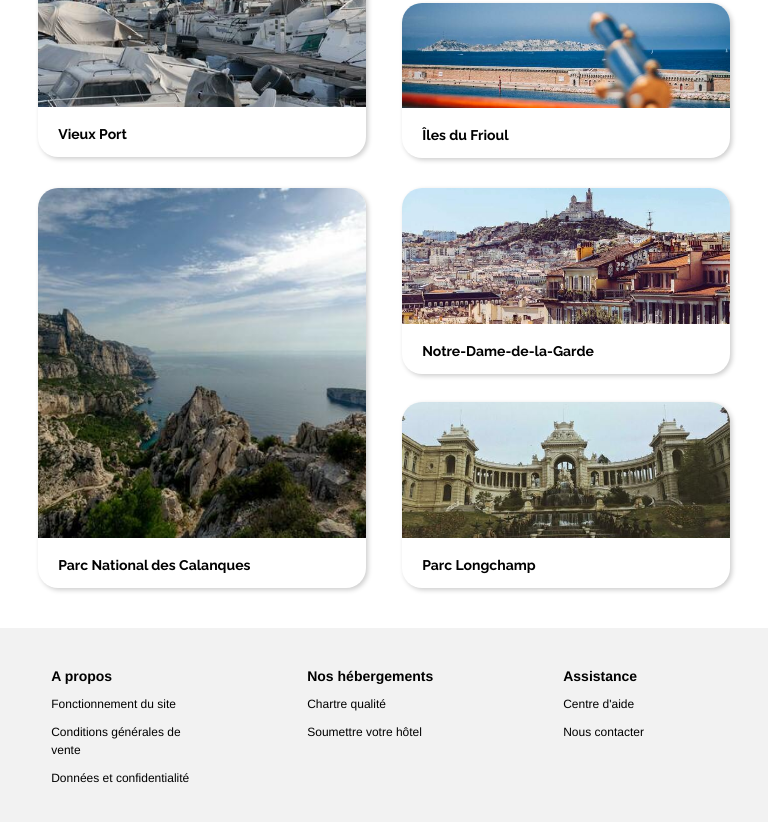
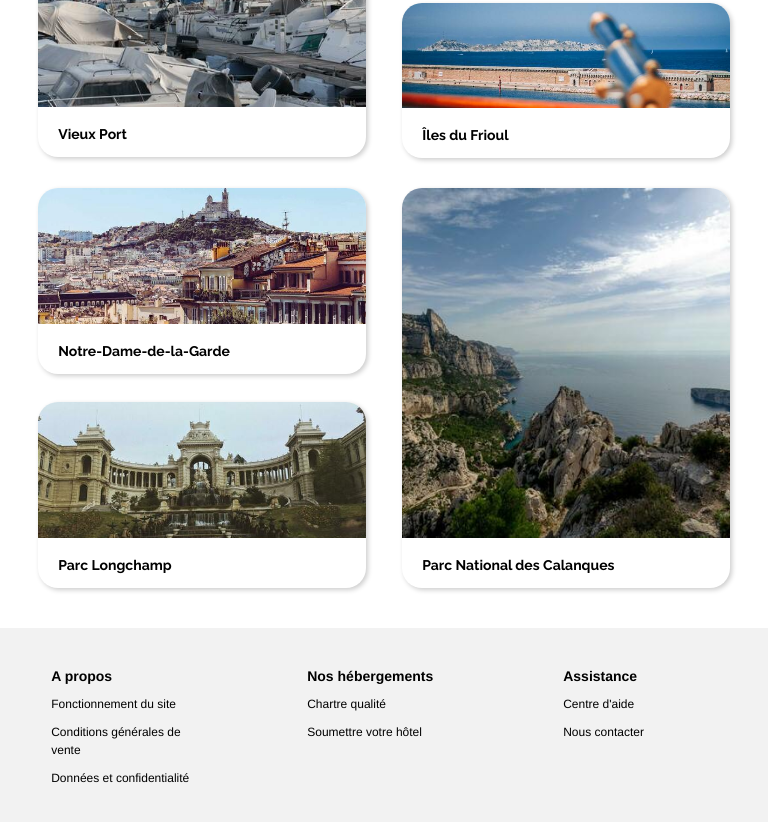
Before and after one commit to pauline1785/BourgeaisPauline_2_01062021, a plain HTML site: page index.html in a window 768 px wide. Shown: the part 1547-2369 px from the top of the page. Drawn offline with Linux system fonts and the light colour scheme; a web font is replaced by a local one.

Commit message:
add row-reverse to last activites_group

```diff
--- a/media.css
+++ b/media.css
@@ -253,6 +253,9 @@
         margin-top: 30px;
     }
 
+    .activites_group:last-of-type {
+        flex-direction: row-reverse;
+    }
 
 
 /* --------- FOOTER --------- */
```
